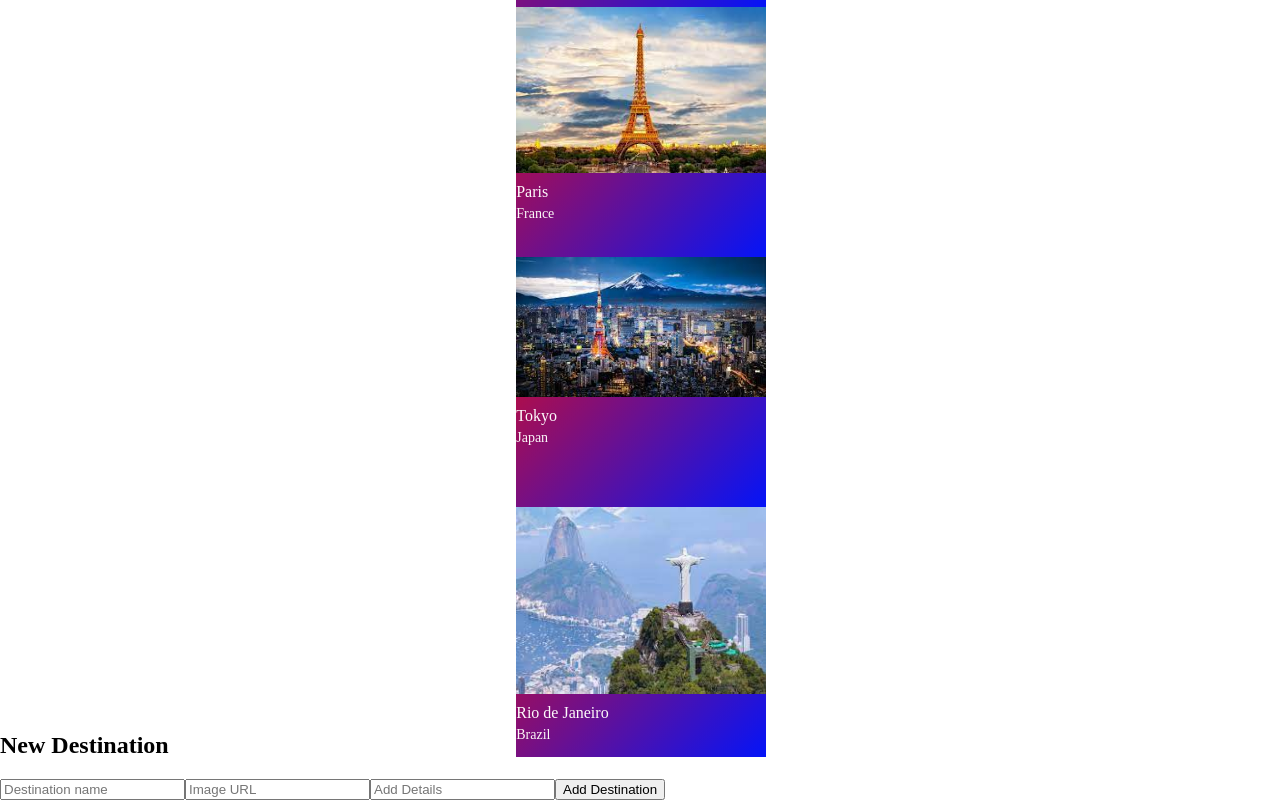
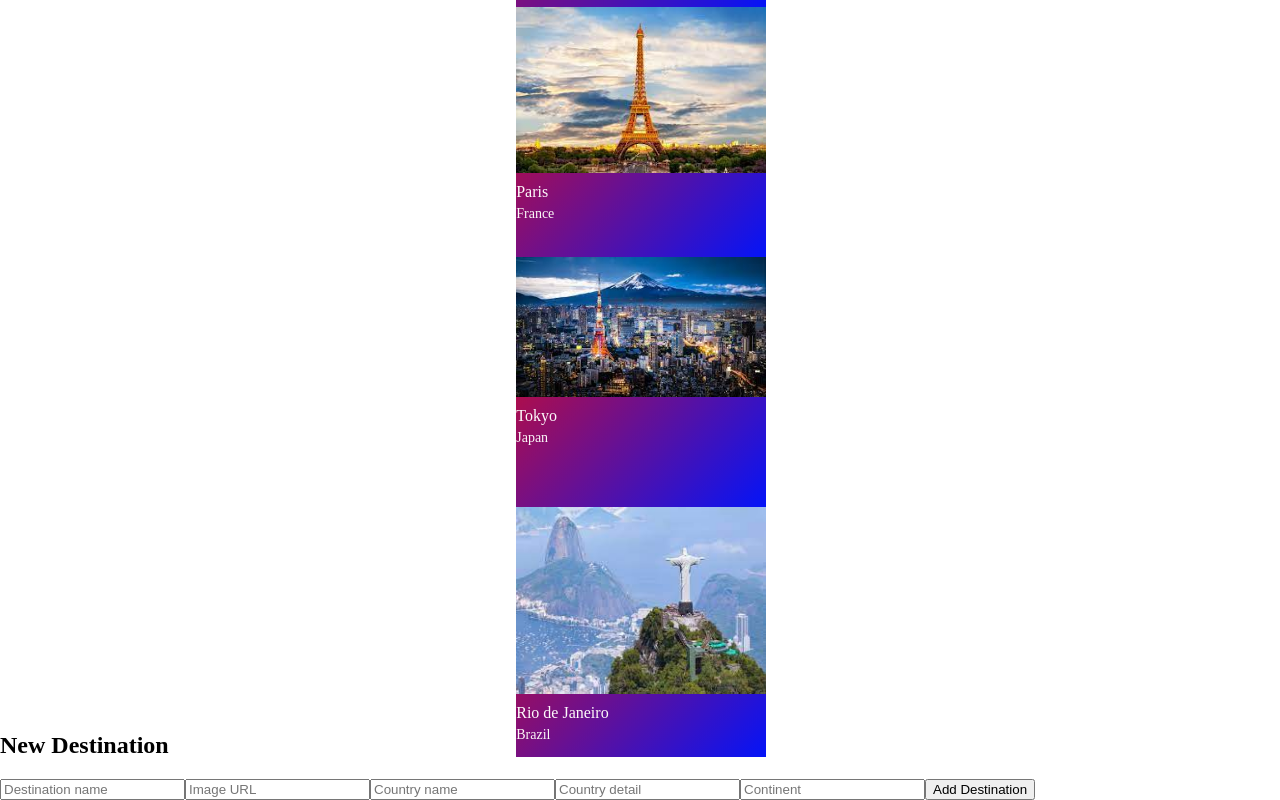
Before and after one commit to jerrizzy/travel-quest, a React (Vite) app: page / in a window 1280 px wide. Shown: the part 1349-2149 px from the top of the page. Built offline with nearby package versions, Linux system fonts and the light colour scheme; data requests are answered from the project's data file.

Commit message:
form to add new destination completed

```diff
--- a/src/App.jsx
+++ b/src/App.jsx
@@ -28,7 +28,7 @@ function App() {
       <Navbar />
       <Home />
       <DestinationList destinations={destinations}/>
-      <NewDestination />
+      <NewDestination destinations={destinations} setDestinations={setDestinations} />
       </div>
 
     </div>
--- a/src/components/DestinationList.jsx
+++ b/src/components/DestinationList.jsx
@@ -12,7 +12,7 @@ function DestinationList({ destinations }) {
   const searchedResults = destinations.filter((result) => result.name.toLowerCase().includes(search.toLowerCase()))
 
   // this function updates search state by targetting the input value, i.e whatever the user enters
-  // we use it in the input element with onChange event listener - line 25
+  // we use it in the input element with onChange event listener - line 2521
   function handleSearch (e) {
     setSearch(e.target.value)
   }
--- a/src/components/NewDestination.jsx
+++ b/src/components/NewDestination.jsx
@@ -1,13 +1,38 @@
+import { useState } from "react";
 
 
-function NewDestination() {
+function NewDestination({ destinations, setDestinations}) {
+
+  const [name, setName] = useState("")
+  const [image, setImage] = useState("")
+  const [country, setCountry] = useState("")
+  const [details, setDetails] = useState("")
+  const [continent, setContinent] = useState("")
+
+  function handleSubmit (e) {
+    e.preventDefault()
+    let newDestination = {name, image, country, details, continent, likes: 1}
+
+    fetch("http://localhost:3000/destinations", {
+      method: "POST",
+      headers: {
+        "content-type": "application/json"
+      },
+      body: JSON.stringify(newDestination),
+    })
+    .then((resp) => resp.json())
+    .then((data) => setDestinations([...destinations, data]))
+  }
+
     return (
         <div className="new-destination-form">
           <h2>New Destination</h2>
-          <form >
-            <input  type="text" name="name" placeholder="Destination name" />
-            <input  type="text" name="image" placeholder="Image URL" />
-            <input  type="text" name="details" placeholder="Add Details" />
+          <form onSubmit={handleSubmit} >
+            <input onChange={(e) => setName(e.target.value)} type="text" name="name" placeholder="Destination name" value={name} />
+            <input onChange={(e)=> setImage(e.target.value)} type="text" name="image" placeholder="Image URL" value={image} />
+            <input onChange={(e)=> setCountry(e.target.value)} type="text" name="country" placeholder="Country name" value={country} />
+            <input onChange={(e)=> setDetails(e.target.value)} type="text" name="details" placeholder="Country detail" value={details} />
+            <input onChange={(e)=> setContinent(e.target.value)} type="text" name="continent" placeholder="Continent" value={continent} />
             <button type="submit">Add Destination</button>
           </form>
         </div>
```
Also changed, not shown: db.json (+4 -4 lines).
